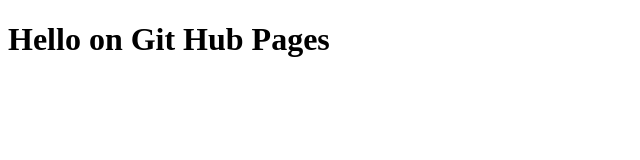
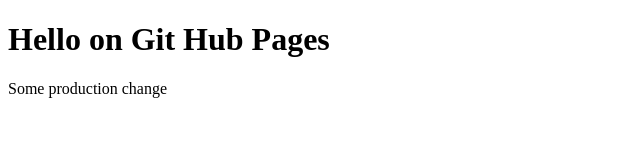
Before and after one commit to NinetiesFiasco/ghp-example, a website: page index.html in a window 1280 px wide. Shown: the whole page, without its empty margins (0-640 px from the left). Drawn offline with Linux system fonts and the light colour scheme.

Commit message:
Production branch

```diff
--- a/index.html
+++ b/index.html
@@ -6,4 +6,5 @@
 
 <body>
   <h1>Hello on Git Hub Pages</h1>
+  <div>Some production change</div>
 </body>
```
